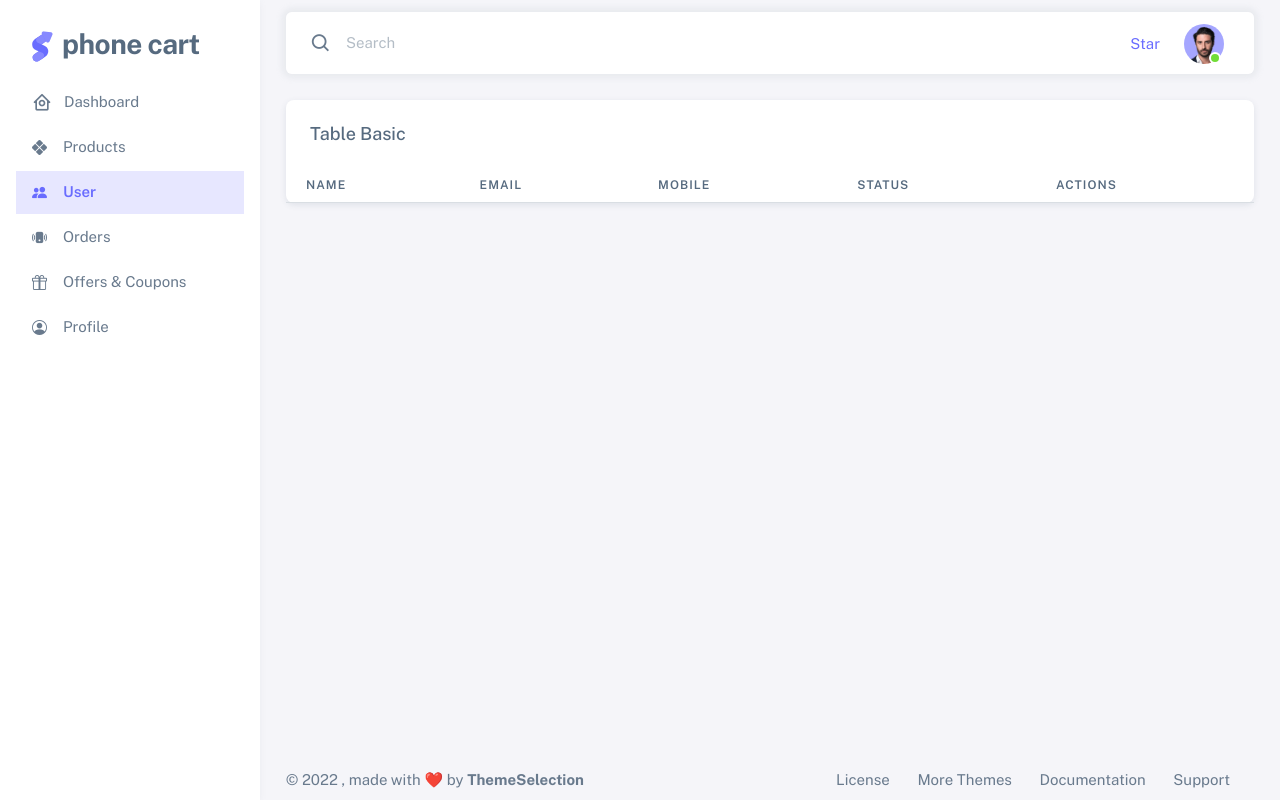
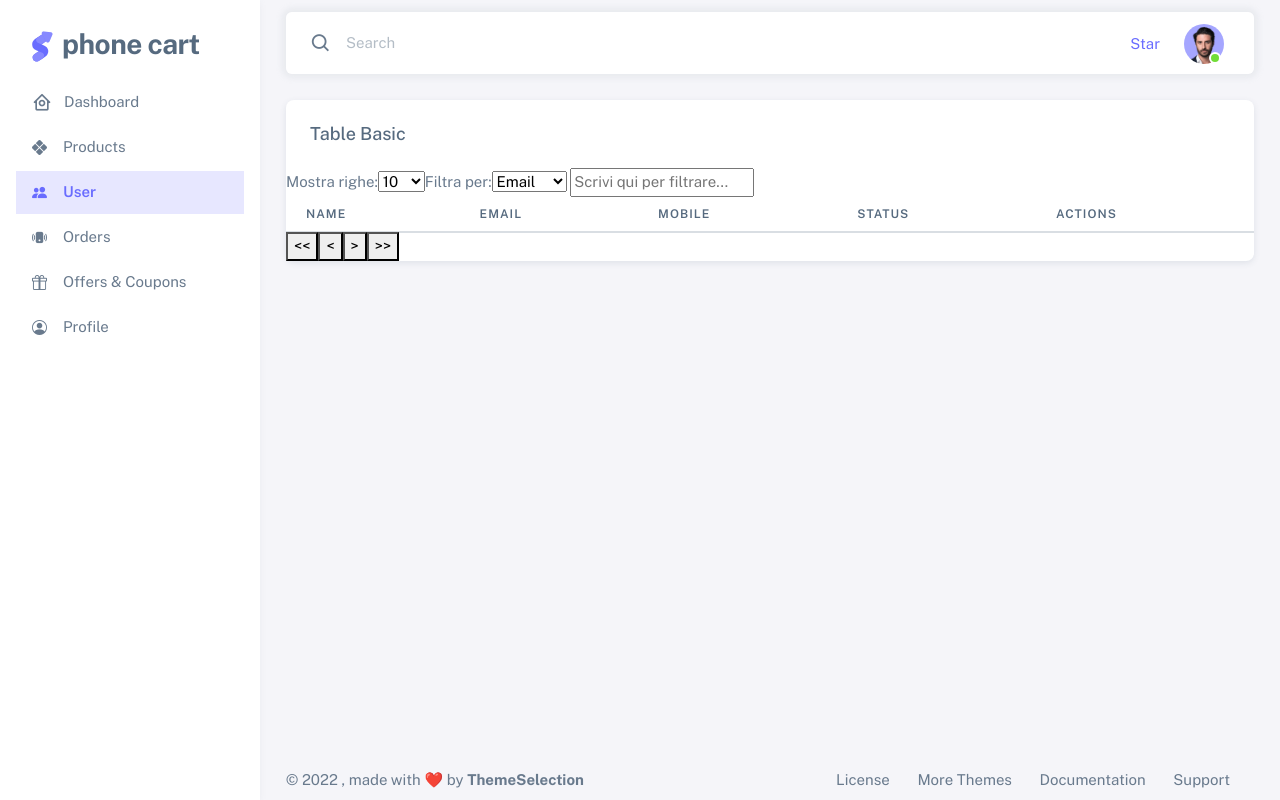
Before and after one commit to nahasmampad/phonecone, a Node server app: page /admin/userDetails in a window 1280 px wide. Run offline with Node 20, Linux system fonts and the light colour scheme; data that the repository does not hold is empty; some libraries are stand-ins or nearby versions.

Commit message:
Some UPDATES

```diff
--- a/views/admin/products.hbs
+++ b/views/admin/products.hbs
@@ -304,8 +304,9 @@
 
 
 
-<script src="/javascripts/tableManager.js"></script>
 
+
+    <script src="/javascripts/tableManager.js"></script>
   <script>
 
     //tableManager
--- a/views/admin/userDetails.hbs
+++ b/views/admin/userDetails.hbs
@@ -139,7 +139,7 @@
                         <div class="card">
                             <h5 class="card-header">Table Basic</h5>
                             <div class="table-responsive text-nowrap">
-                                <table class="table" id="table_id">
+                                <table class="table" id="tablemanager">
                                     <thead>
                                         <tr>
                                             <th>Name</th>
@@ -265,7 +265,7 @@
 
     <!-- Place this tag in your head or just before your close body tag. -->
     <script async defer src="https://buttons.github.io/buttons.js"></script>
-
+    <script src="/javascripts/tableManager.js"></script>
     <script>
 
         $(document).ready( function () {
@@ -320,6 +320,23 @@
             })
 
         }
+
+
+         $('#tablemanager').tablemanager({
+			firstSort: [[3,0],[2,0],[1,'asc']],
+			disable: ["last"],
+			appendFilterby: true,
+			dateFormat: [[4,"dd-mm-yyyy"]],
+			debug: true,
+			vocabulary: {
+				voc_filter_by: 'Filtra per',
+				voc_type_here_filter: 'Scrivi qui per filtrare...',
+				voc_show_rows: 'Mostra righe'
+			},
+			pagination: true,
+			showrows: [10,20,50,100],
+			disableFilterBy: [1]
+		});
     </script>
 
 
--- a/views/layout/layout.hbs
+++ b/views/layout/layout.hbs
@@ -55,6 +55,7 @@
 
   {{else}}
   <script type="text/javascript" src="https://code.jquery.com/jquery-1.7.1.min.js"></script>
+  {{!-- R pay --}}
   <script src="https://checkout.razorpay.com/v1/checkout.js"></script>
 
   <link rel="stylesheet" href="/stylesheets/style.css" />
--- a/views/user/checkout.hbs
+++ b/views/user/checkout.hbs
@@ -194,7 +194,7 @@
   </div>
 </section>
 
-<script src="https://checkout.razorpay.com/v1/checkout.js"></script>
+
 <script>
   let address = document.getElementById("newAddress");
   let coupen = document.getElementById("coupenBox")
```
